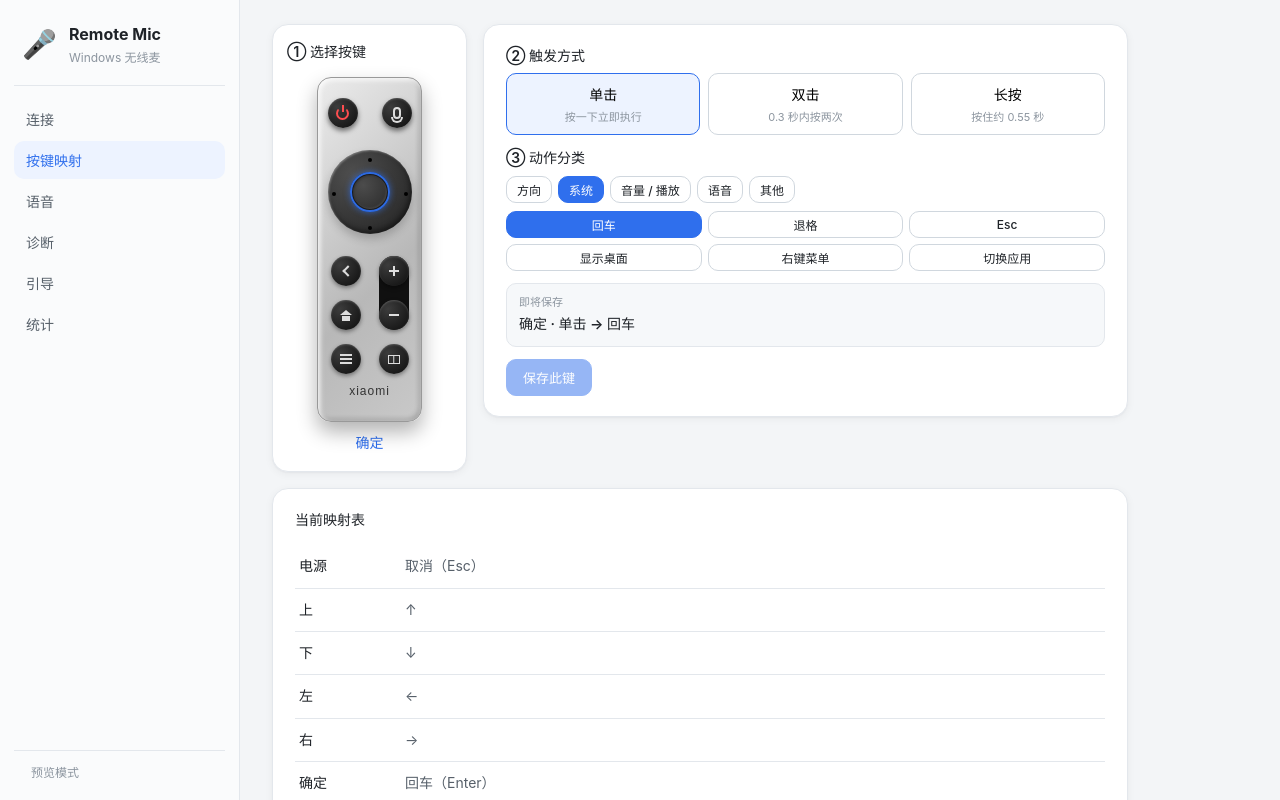
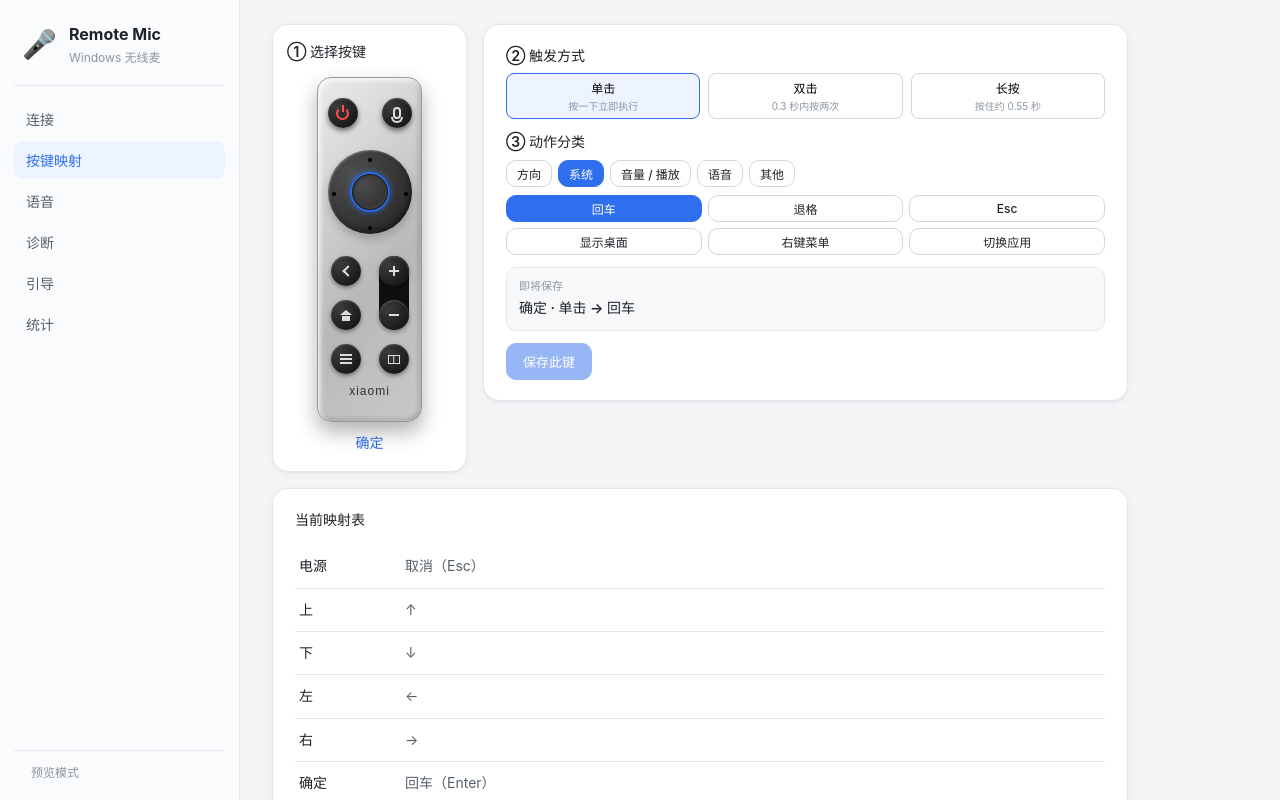
Before and after one commit to poluce/windows-remote-mic, a React (Vite) app: page / in a window 1280 px wide. Both pictures are taken after a click on the button "按键映射". Built offline with nearby package versions, Linux system fonts and the light colour scheme.

Commit message:
ui(mapping): shrink trigger mode buttons

```diff
--- a/src/App.css
+++ b/src/App.css
@@ -642,14 +642,14 @@ button {
 
 .trigger-btn {
   border: 1px solid var(--border-strong);
-  border-radius: 10px;
+  border-radius: 8px;
   background: var(--surface);
-  padding: 10px 8px;
+  padding: 5px 6px;
   cursor: pointer;
   display: flex;
   flex-direction: column;
   align-items: center;
-  gap: 4px;
+  gap: 2px;
 }
 
 .trigger-btn.active {
@@ -659,11 +659,11 @@ button {
 
 .trigger-name {
   font-weight: 600;
-  font-size: 14px;
+  font-size: 12px;
 }
 
 .trigger-desc {
-  font-size: 11px;
+  font-size: 10px;
   color: var(--text-3);
 }
 
```
